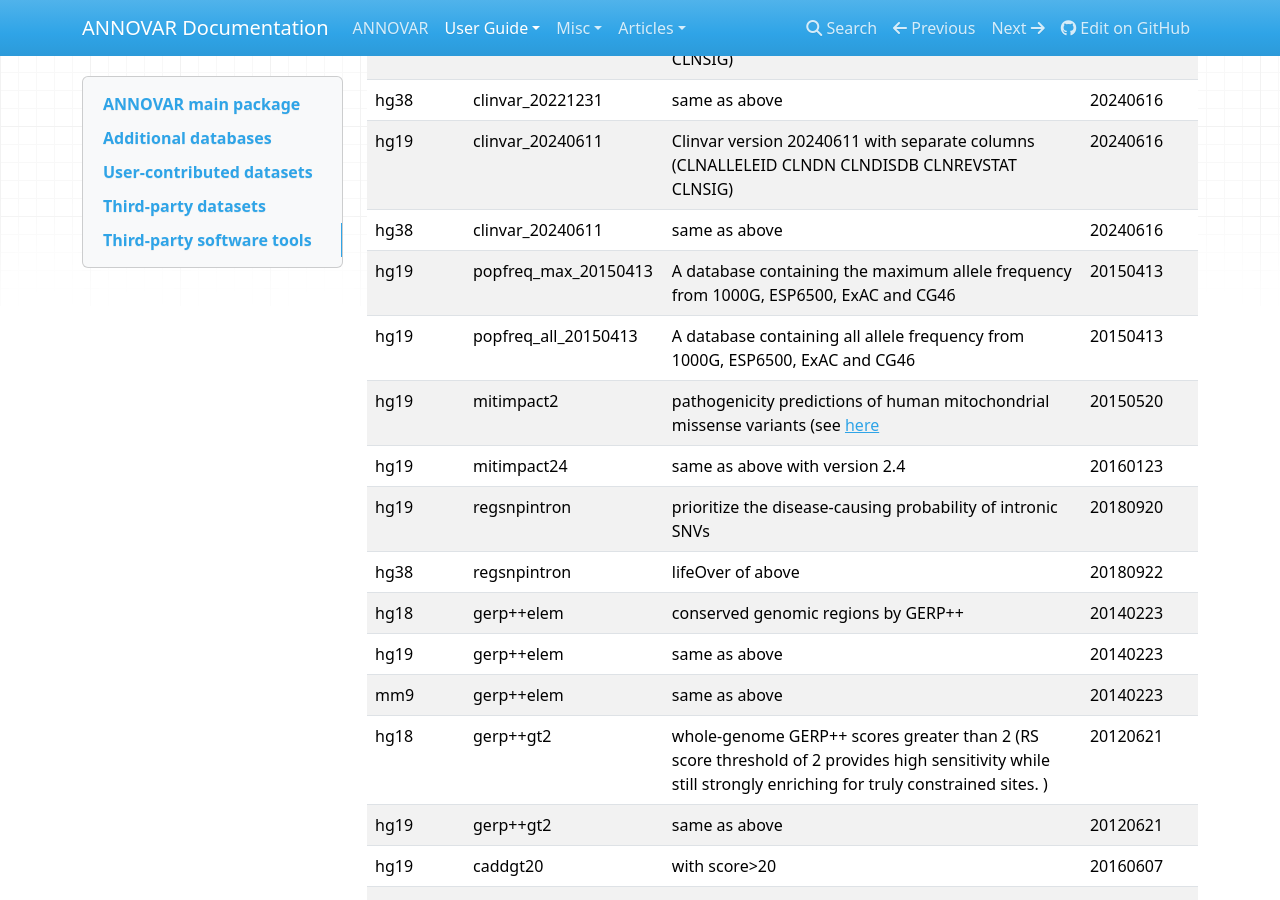
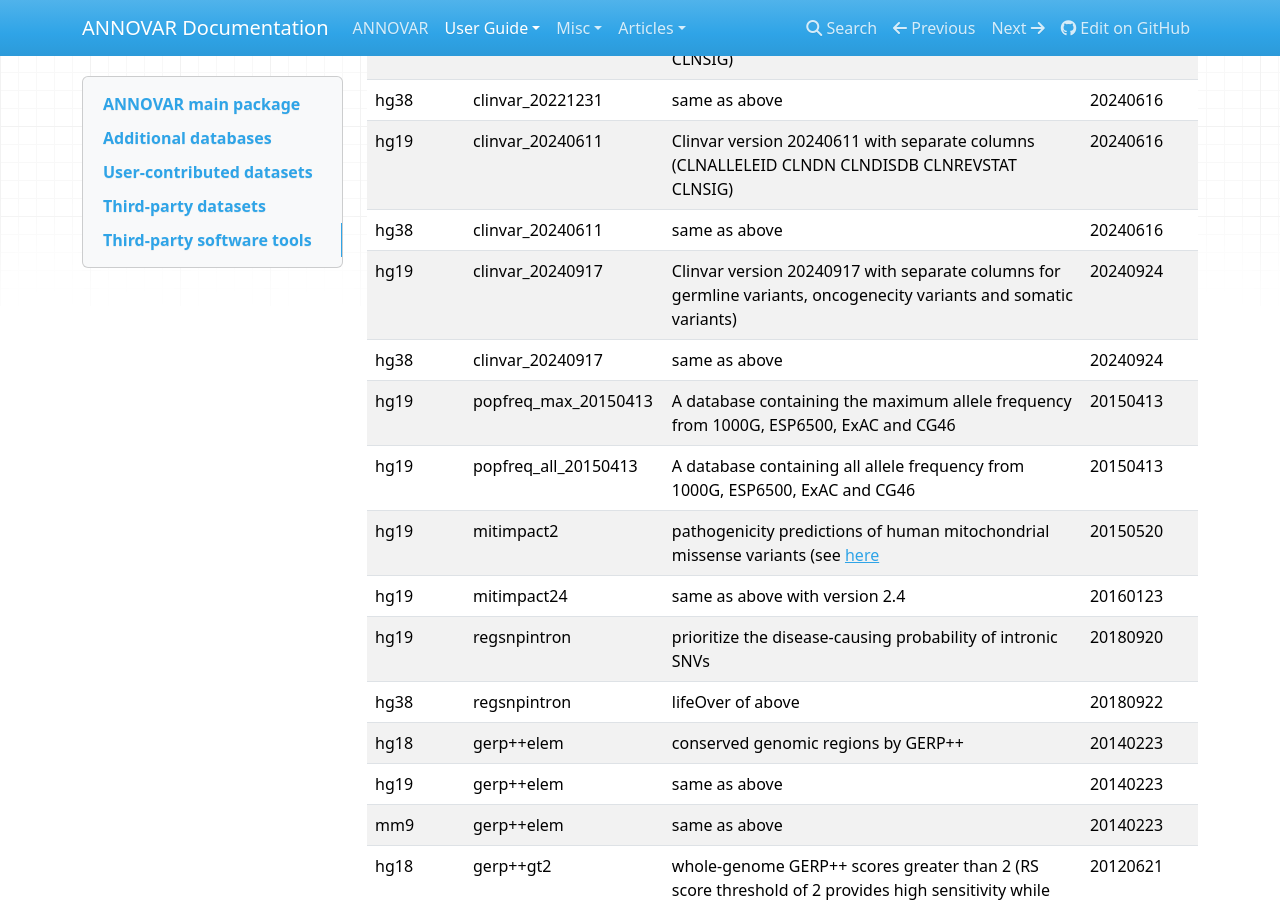
Before and after one commit to WGLab/doc-ANNOVAR, an MkDocs documentation site: the page built from docs/user-guide/download.md, in a window 1280 px wide and 900 px high, scrolled down 12469 px. Built offline with MkDocs 1.6.1, drawn with Linux system fonts in a browser that asks for light colours; nearby versions of some CDN libraries; comment, search, counter and statistics services are not loaded.

Commit message:
Update download.md

```diff
--- a/docs/user-guide/download.md
+++ b/docs/user-guide/download.md
@@ -241,6 +241,8 @@ NOTE: several whole-genome databases (cadd, cadd13, fathmm, dann, eigen, gerp++,
 | hg38 | clinvar_20221231 |  same as above | 20240616 |
 | hg19 | clinvar_20240611 |  Clinvar version 20240611 with separate columns (CLNALLELEID CLNDN CLNDISDB CLNREVSTAT CLNSIG) | 20240616 |
 | hg38 | clinvar_20240611 |  same as above | 20240616 |
+| hg19 | clinvar_20240917 |  Clinvar version 20240917 with separate columns for germline variants, oncogenecity variants and somatic variants) | 20240924 |
+| hg38 | clinvar_20240917 |  same as above | 20240924 |
 | hg19 | popfreq_max_20150413 |  A database containing the maximum allele frequency from 1000G, ESP6500, ExAC and CG46 | 20150413 |
 | hg19 | popfreq_all_20150413 |  A database containing all allele frequency from 1000G, ESP6500, ExAC and CG46  | 20150413 |
 | hg19 | mitimpact2 | pathogenicity predictions of human mitochondrial missense variants (see [here](http://www.ncbi.nlm.nih.gov/m/pubmed/25516408/)  | 20150520 |
```
